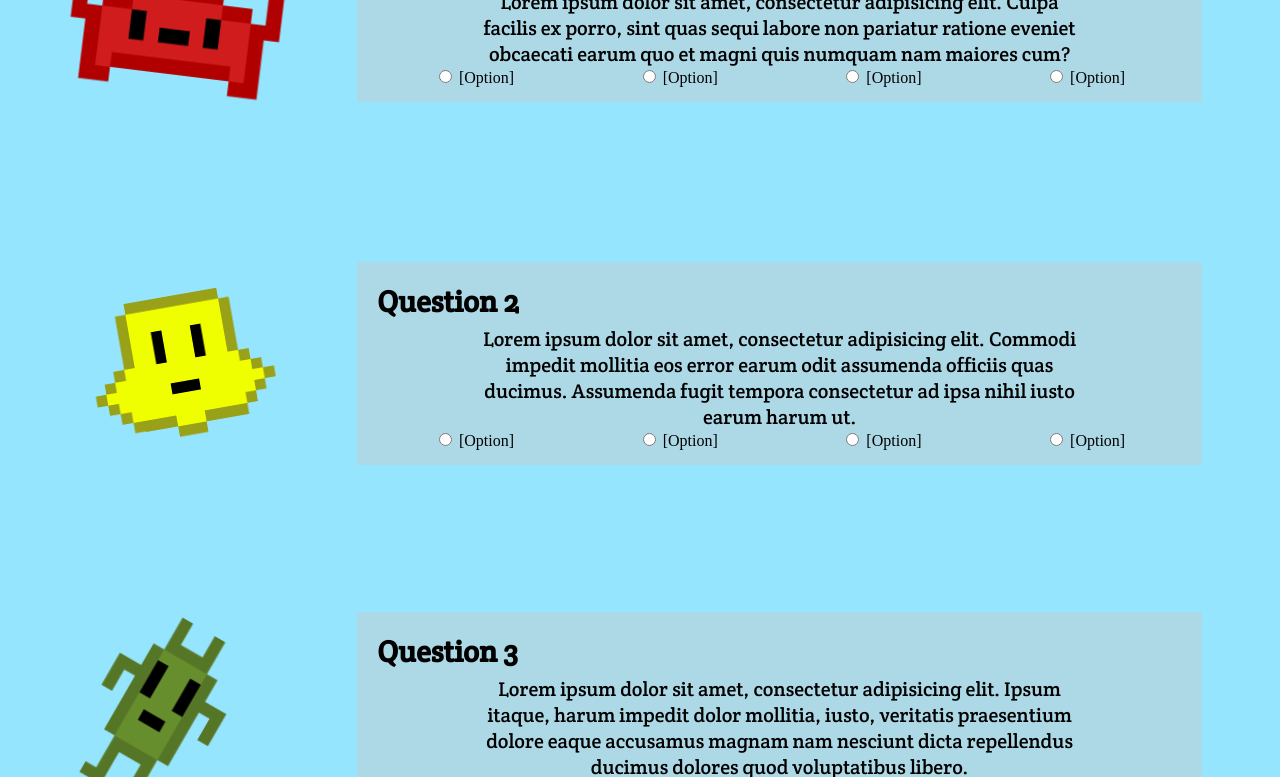
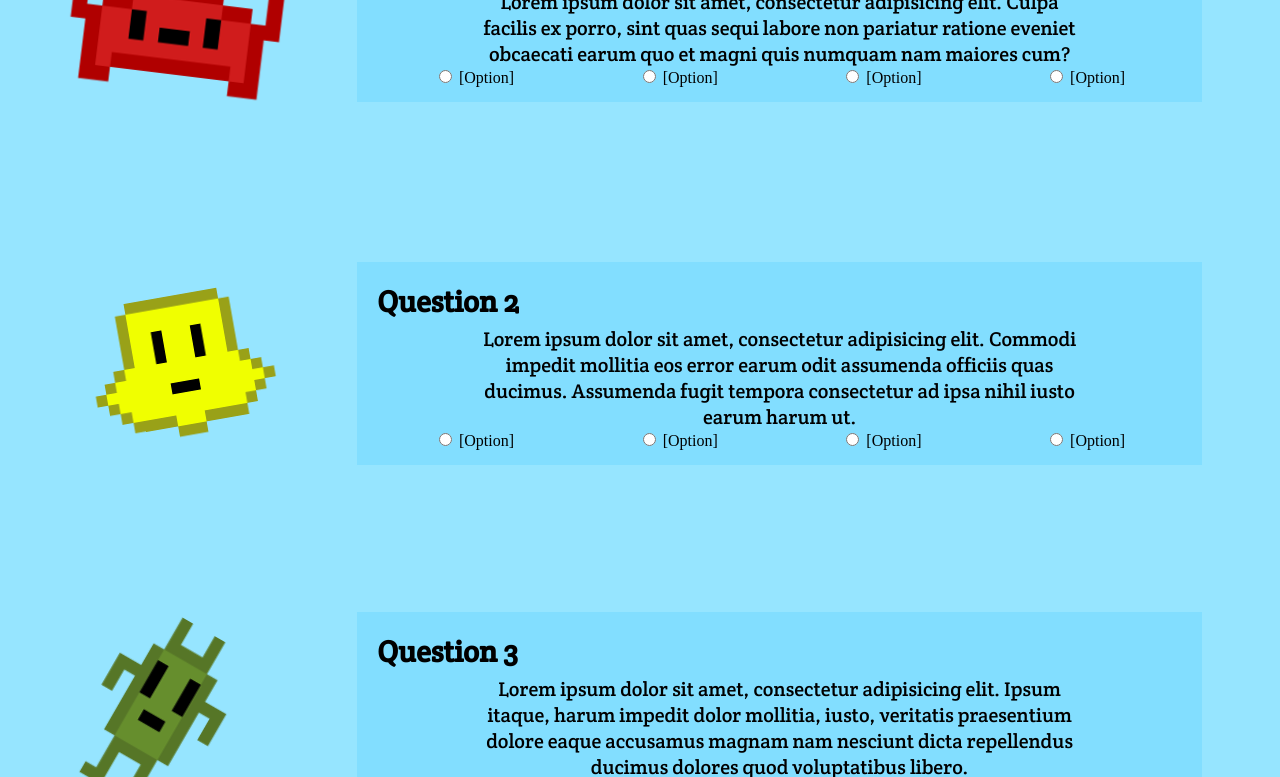
Before and after one commit to knighse/internetisfun, a website: page test.html in a window 1280 px wide. Shown: the part 609-1386 px from the top of the page. Drawn offline with Linux system fonts and the light colour scheme.

Commit message:
fixed the question background looking gray

```diff
--- a/css/test.css
+++ b/css/test.css
@@ -50,7 +50,7 @@ section {
 	float: right;
 	margin: 20px;
 	padding: 15px;
-	background-color: lightblue;
+	background-color: #82DEFF;
 }
 
 .options {
```
